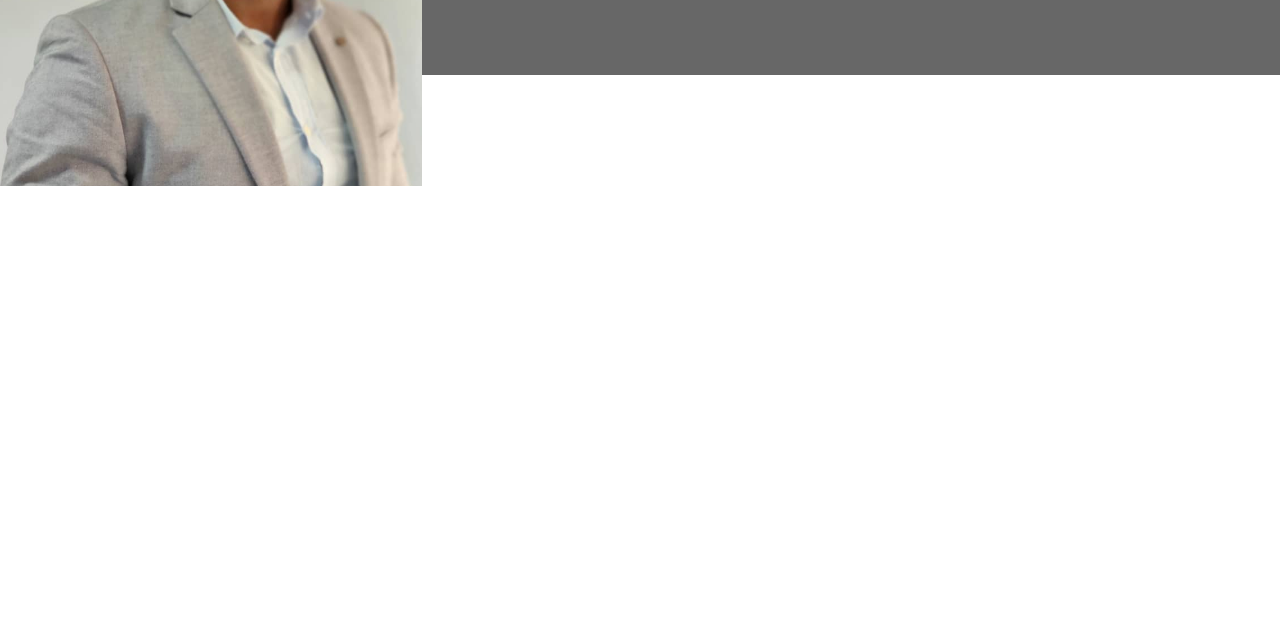
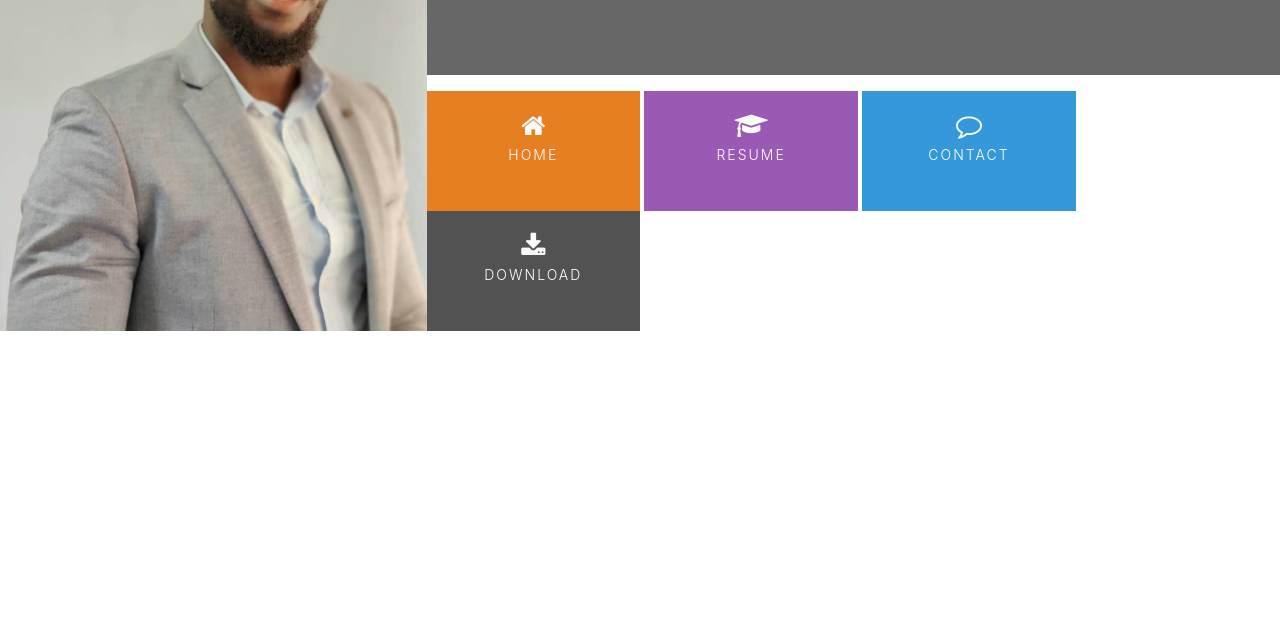
Before and after one commit to atchutchi/my-curriculum, a website: page index.html in a window 1280 px wide. Shown: the part 174-800 px from the top of the page. Drawn offline with nearby package versions, Linux system fonts and the light colour scheme.

Commit message:
Styling the menu with Font Awesome

```diff
--- a/assets/css/style.css
+++ b/assets/css/style.css
@@ -4,6 +4,22 @@
 
 .bg-color-name-title {
     background-color: #676767;
+}
+
+.ui-menu-color-home{
+    background-color: #e67e22;
+}
+
+.ui-menu-color-resume{
+    background-color: #9b59b6;
+}
+
+.ui-menu-color-contact{
+    background-color: #3498db;
+}
+
+.ui-menu-color-download{
+    background-color: #525252;
 }
 
 /*--------------------------------------------Heading*/
@@ -43,3 +59,47 @@ header {
     margin-bottom: 90px;
     color: #fff;
 }
+
+.list-inline-item:not(:last-child){
+    margin: 0;
+}
+
+.menucontainer{
+    font-size: 0;
+}
+
+#nav li{
+    font-size: 14px;
+    padding: 0;
+}
+
+.menuitem{
+    height: 120px;
+    text-align: center;
+    padding: 0;
+}
+
+.menuitem a{
+    width: 100%;
+    text-decoration: none;
+    color: #fff;
+    height: 120px;
+}
+
+.menuitem a i{
+    padding-top: 22px;
+    display: block;
+    color: #fafafa;
+    font-size: 26px;
+}
+
+.menuitem span{
+    display: block;
+    width: 100%;
+    padding-top: 5px;
+    text-align: center;
+    text-transform: uppercase;
+    font-size: 14px;
+    font-weight: 300;
+    letter-spacing: 2px;
+}
--- a/index.html
+++ b/index.html
@@ -11,13 +11,30 @@
 </head>
 <body>
     <header>
-        <div class="row">
+        <div class="row no-gutters">
             <a class="col-md-4 logo" href="index.html"></a>
             <div class="col-md-8">
-                <div class="row bg-color-name-title">
+                <div class="row no-gutters bg-color-name-title">
                     <div class="col heading">
                         <h1 class="name">Atchutchi Ferreira</h1>
                         <h2 class="title">Full Stack Developer</h2>
+                    </div>
+                </div>
+                <div class="row no-gutters">
+                    <div class="col">
+                        <ul id="nav" class="list-inline menucontainer"></ul>
+                        <li class="col-6 col-sm-3 ui-menu-color-home list-inline-item menuitem">
+                            <a href="#"><i class="fa fa-home" aria-hidden="true"></i><span>Home</span></a>
+                        </li>
+                        <li class="col-6 col-sm-3 ui-menu-color-resume list-inline-item menuitem">
+                            <a href="#"><i class="fa fa-graduation-cap" aria-hidden="true"></i><span>Resume</span></a>
+                        </li>
+                        <li class="col-6 col-sm-3 ui-menu-color-contact list-inline-item menuitem">
+                            <a href="#"><i class="fa fa-comment-o" aria-hidden="true"></i><span>Contact</span></a>
+                        </li>
+                        <li class="col-6 col-sm-3 ui-menu-color-download list-inline-item menuitem">
+                            <a href="#"><i class="fa fa-download" aria-hidden="true"></i><span>Download</span></a>
+                        </li>
                     </div>
                 </div>
             </div>
```
